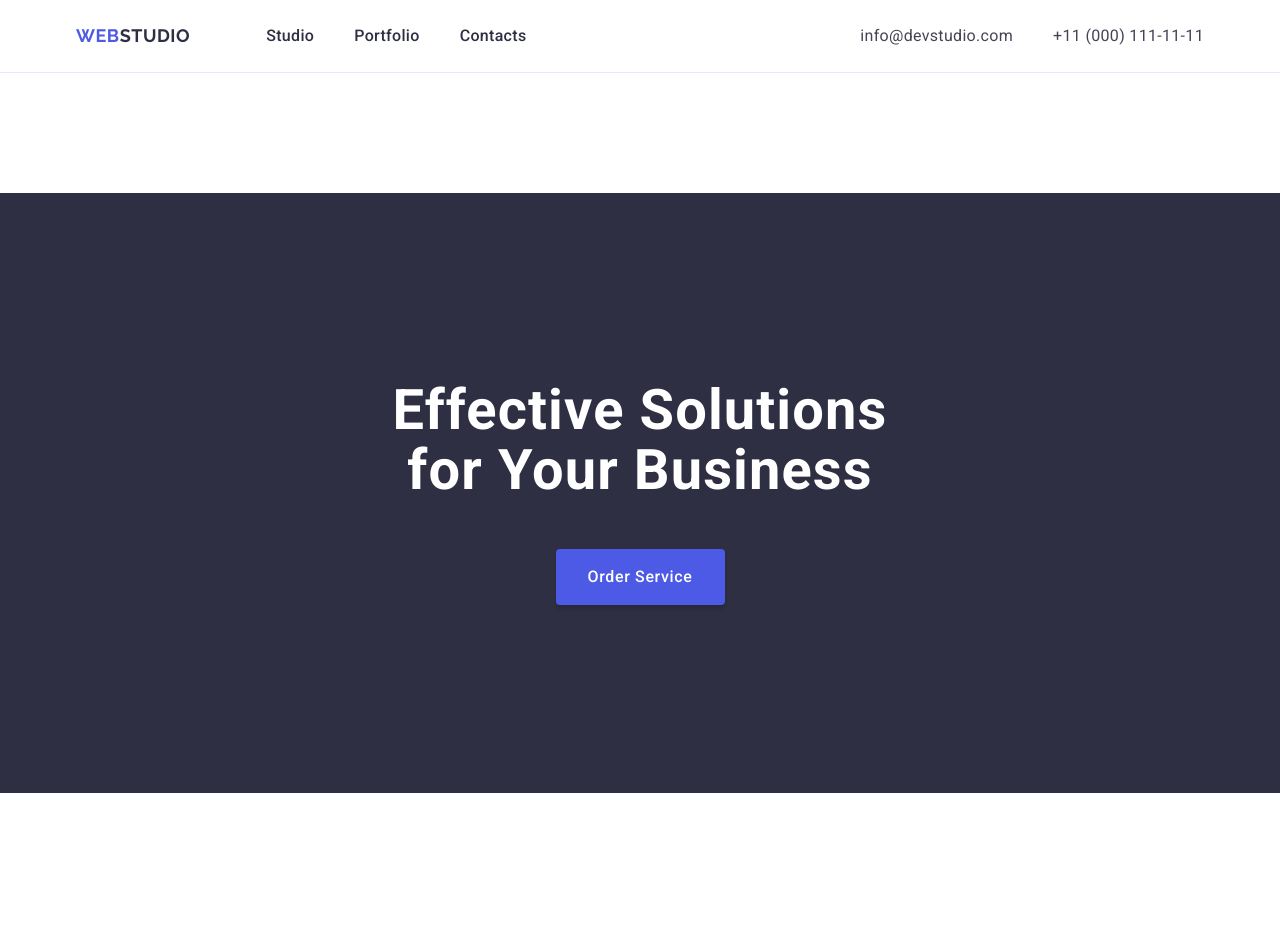
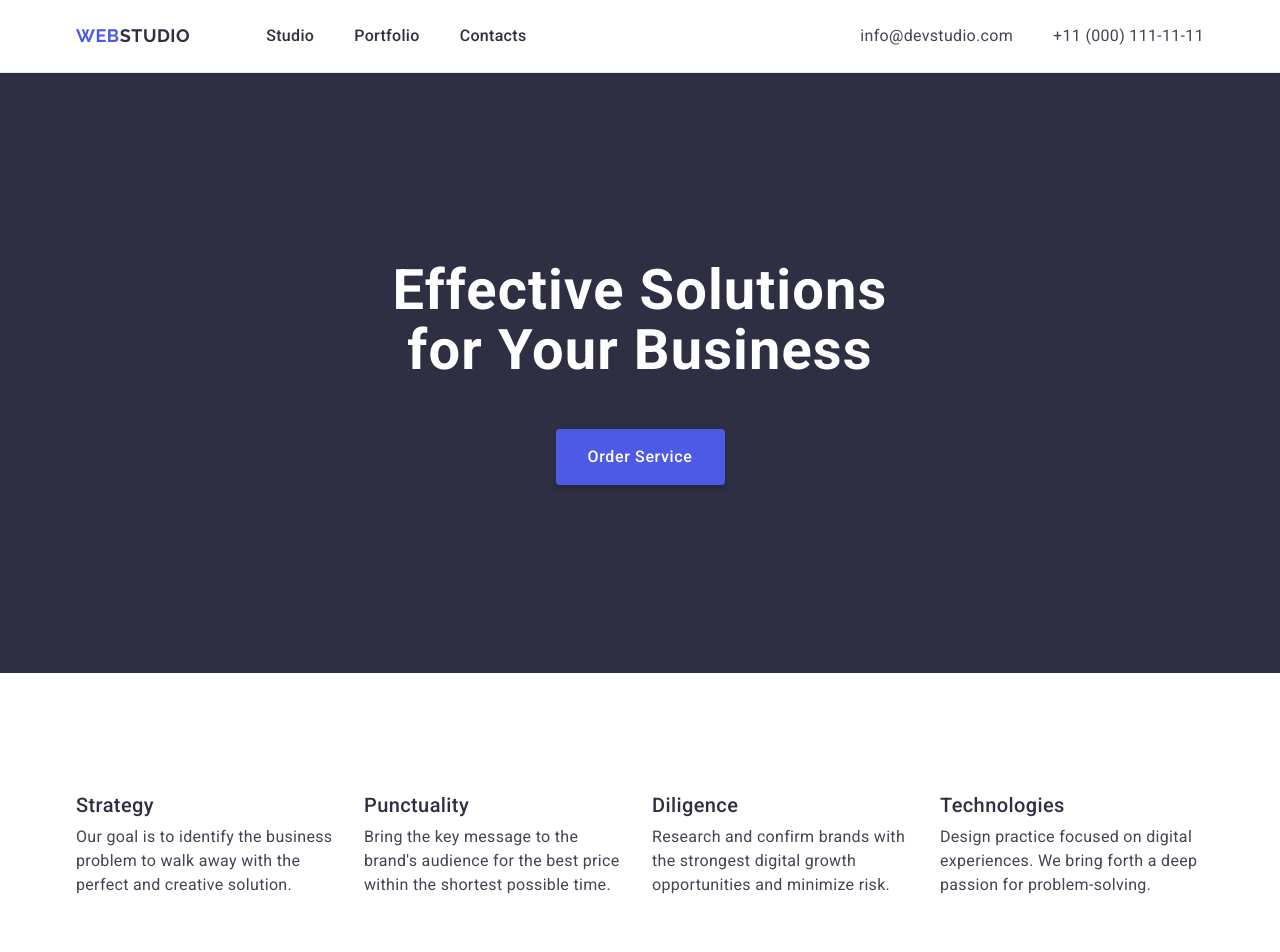
Before and after one commit to avramenko-yana/goit-markup-hw-03, a plain HTML site: page index.html in a window 1280 px wide. Shown: the top 952 px of the page. Drawn offline with nearby package versions, Linux system fonts and the light colour scheme.

Commit message:
add index file

```diff
--- a/css/styles.css
+++ b/css/styles.css
@@ -14,34 +14,36 @@ a {
     text-decoration: none;
 }
 
-h1, h2, h3, p, ul {
+h1,
+h2,
+h3,
+p,
+ul {
     margin: 0;
     padding: 0;
 }
 
-section {
+/*section {
     margin-top: 120px;
     margin-bottom: 120px;
-}
+}*/
 .container {
     box-sizing: border-box;
     max-width: 1158px;
     margin-left: auto;
-    margin-right:auto;
+    margin-right: auto;
+    padding: 0 15px;
 
 }
 
-.page-container {
-    min-height: 100vh;
-    display: flex;
-    flex-direction: column;
-}
+
 
 .page-header .container {
     display: flex;
     justify-content: space-between;
     padding: 0 15px 0 15px;
 }
+
 .page-header {
     border-bottom: 1px solid #e7e9fc;
 }
@@ -64,7 +66,8 @@ section {
 }
 
 .nav-link,
-.contacts-item {
+.contacts-item,
+.header-logo {
     padding: 24px 0;
 }
 
@@ -91,6 +94,7 @@ img {
 .header-logo {
     margin-right: 76px;
 }
+
 .header-logo .logo-part {
     color: #2e2f42;
 }
@@ -117,21 +121,19 @@ img {
     clip: rect(0 0 0 0);
     overflow: hidden;
 }
+
 .section-two-ul {
     display: flex;
     flex-wrap: wrap;
     gap: 24px;
     margin: 0;
     list-style: none;
-        padding-top: 72px;
+    /*padding-top: 72px;*/
 }
 
-.section-two-list{
+.section-two-list {
     width: calc((100% - 72px) / 4);
-    display: flex;
-    align-items: center;
-    justify-content: center;
-    flex-direction: column;
+
     gap: 32px;
     border-radius: 0 0 4px 4px;
     padding: 0px 0px 32px 0px;
@@ -152,12 +154,13 @@ img {
 }
 
 .section-three-list .section-three-item {
-    display: flex;
+    /*display: flex;
     align-items: flex-start;
     justify-content: center;
     flex-direction: column;
+
+    padding: 32px 16px;*/
     gap: 8px;
-    padding: 32px 16px;
     width: calc((100% - 48px) / 3);
 }
 
@@ -217,9 +220,11 @@ img {
     text-align: center;
     margin-bottom: 8px;
 }
+
 .section-one-item .header-three {
     margin-bottom: 8px;
 }
+
 .header-one {
     max-width: 496px;
     font-weight: 700;
@@ -315,12 +320,13 @@ img {
     flex-direction: row;
     gap: 24px;
 }
+
 .section-one-item {
-    display: flex;
+    /*display: flex;
     align-items: flex-start;
     justify-content: flex-start;
     flex-direction: column;
-    gap: 24px;
+    gap: 24px;*/
     width: calc((100% - 72px) / 4);
 }
 
@@ -337,6 +343,7 @@ img {
     padding: 100px 0;
     background-color: #2e2f42;
 }
+
 .footer-logo {
     display: inline-block;
     margin-bottom: 16px;
@@ -353,4 +360,5 @@ img {
     line-height: 1.5;
     letter-spacing: 0.02em;
     color: #f4f4fd;
+    max-width: 264px
 }
--- a/index.html
+++ b/index.html
@@ -17,7 +17,6 @@
     />
   </head>
   <body>
-    <div class="page-container">
     <header class="page-header">
       <div class="container">
         <nav class="header-nav">
@@ -71,8 +70,8 @@
             <li class="section-one-item">
               <h3 class="header-three">Punctuality</h3>
               <p class="section-one-p">
-                  Bring the key message to the brand's audience for the best
-                  price within the shortest possible time.
+                Bring the key message to the brand's audience for the best price
+                within the shortest possible time.
               </p>
             </li>
             <li class="section-one-item">
@@ -85,8 +84,8 @@
             <li class="section-one-item">
               <h3 class="header-three">Technologies</h3>
               <p class="section-one-p">
-                  Design practice focused on digital experiences. We bring forth
-                  a deep passion for problem-solving.
+                Design practice focused on digital experiences. We bring forth a
+                deep passion for problem-solving.
               </p>
             </li>
           </ul>
@@ -239,6 +238,5 @@
         </p>
       </div>
     </footer>
-    </div>
   </body>
 </html>
```
Lines whose indentation alone changed are shown as unchanged.
